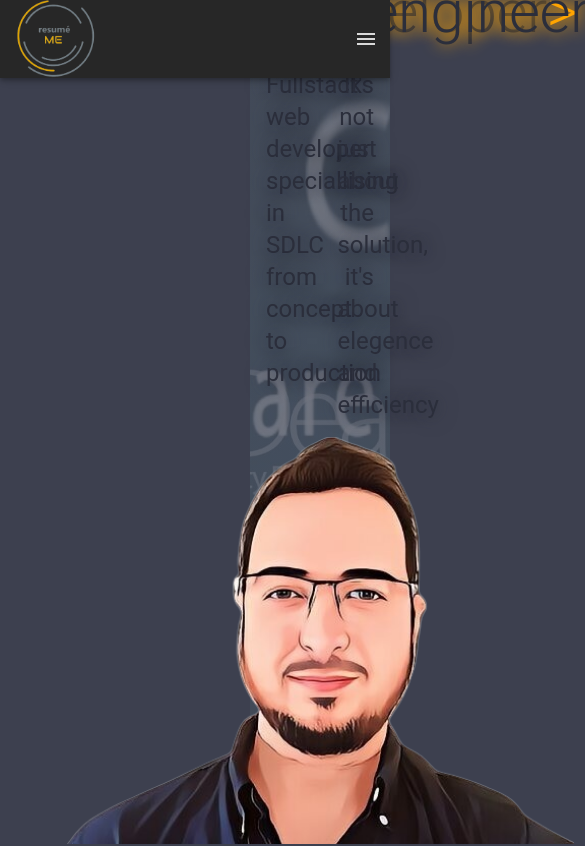
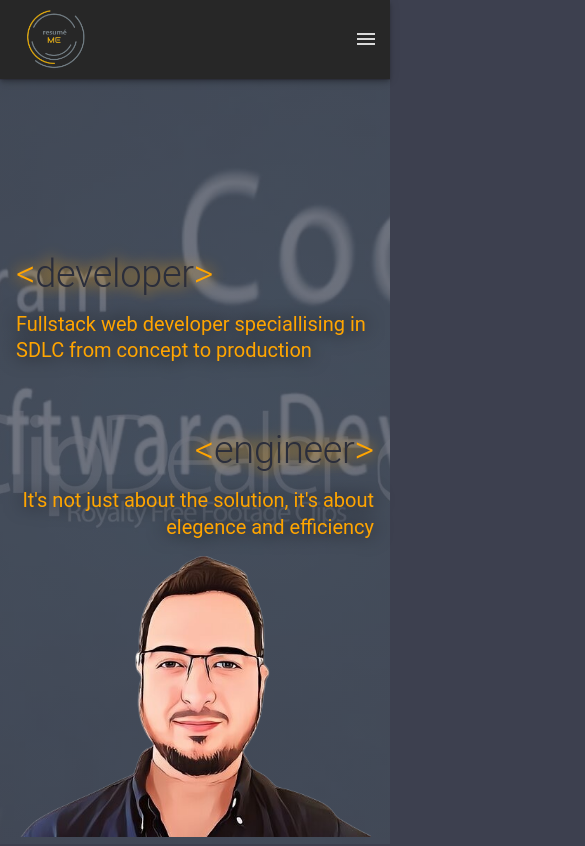
Before and after one commit to Willie-S/resume-react-js, a React (Create React App) app: page / in a window 390 px wide. Shown: the top 846 px of the page, 585 px wide, since content can reach past the window. Built offline with nearby package versions, Linux system fonts and the light colour scheme.

Commit message:
Responsiveness: -Updated the theme, homepage & Navbar for responsiveness;

```diff
--- a/src/components/NavigationBar.jsx
+++ b/src/components/NavigationBar.jsx
@@ -67,13 +67,13 @@ const NavigationBar = (props) => {
                 onClick={() => { window.location.href = "/"}}
                 sx={{
                     padding: "1rem",
-                    display: isMobile ? "none" : "flex",
+                    display: "flex",
                     flexDirection: "column",
                     gap: 1,
                     alignItems: "center"
                 }}
             >
-                <img src={logo} alt="Logo" style={{ width: "80%" }} />
+                <img src={logo} alt="Logo" style={{ width: "80%", display: isMobile ? "none" : "block", }} />
                 <Box>
                     <Typography component="p" variant="overline" textAlign="center" sx={{ color: theme.palette.background.light, lineHeight: "normal" }}>
                         <strong>{PROFILE_DETAILS.fullName}</strong>
@@ -114,7 +114,7 @@ const NavigationBar = (props) => {
                 <>
                     <AppBar position="fixed">
                         <Toolbar>
-                            <img src={logo} alt="Logo" style={{ width: 80, marginRight: "auto" }} />
+                            <img src={logo} alt="Logo" style={{ width: 80, padding: "10px", marginRight: "auto" }} />
                             <IconButton
                                 edge="end"
                                 color="inherit"
@@ -143,7 +143,10 @@ const NavigationBar = (props) => {
                     {drawer}
                 </Drawer>
             )}
-            <Box sx={{marginLeft: `${drawerWidth}px`}}>
+            <Box sx={{
+                marginLeft: `${!isMobile ? drawerWidth : 0}px`,
+                marginTop: `${isMobile ? 5 : 0}rem`
+            }}>
                 {props.children}
             </Box>
         </>
--- a/src/constants/theme.js
+++ b/src/constants/theme.js
@@ -1,4 +1,4 @@
-import { createTheme } from "@mui/material/styles";
+import { createTheme, responsiveFontSizes } from "@mui/material/styles";
 
 const grey = "#3D404F";
 const lightGrey = "#717e85";
@@ -82,7 +82,20 @@ const customTheme = createTheme({
                 },
             },
         },
+        MuiTypography: {
+            styleOverrides: {
+                root: {
+                    "&.sectionTitle": {
+                        textAlign: "center",
+                        textTransform: "uppercase",
+                        width: "fit-content",
+                        padding: "0 20px 10px 20px",
+                        borderBottom: `1px solid ${neonOrange}`
+                    }
+                }
+            }
+        }
     },
 });
 
-export default customTheme;
+export default responsiveFontSizes(customTheme);
--- a/src/page_sections/Home.jsx
+++ b/src/page_sections/Home.jsx
@@ -1,69 +1,91 @@
 import React from "react";
-import { Box, Typography } from "@mui/material";
+import { Box, Typography, useMediaQuery } from "@mui/material";
 import { useTheme } from "@mui/material/styles";
 import BackgroundImg from "../assets/images/background_3.jpg";
-//import HeroImg from "../assets/images/chat_bubble.png";
 import ProfileImg from "../assets/avatars/cartooned_profile_cropped.png";
 import "../index.css";
 
 const Home = () => {
     const theme = useTheme();
+    const isMobile = useMediaQuery((theme) => theme.breakpoints.down("sm"));
     const backdropColor = theme.palette.secondary.light;
     const titleColor = theme.palette.text.secondary;
-    const shadowColor = theme.palette.text.secondary;
+    const shadowColor = "#000";
     const accentColor = theme.palette.text.accent;
 
     return (
         <section
             id="home"
             style={{
-                height: "100vh",
+                minHeight: isMobile ? "calc(100vh - 5rem)" : "100vh",
                 backgroundImage: `linear-gradient(${backdropColor}cc, ${backdropColor}cc), url(${BackgroundImg})`,
                 backgroundSize: "cover",
                 backgroundPosition: "center",
                 backgroundRepeat: "no-repeat",
-            }}
-        >
-            <Box sx={{
-                width: "100%",
-                height: "100%",
                 display: "flex",
                 flexDirection: "column-reverse",
                 alignItems: "center",
-                justifyContent: "flex-start"
-            }}>
-                <Box sx={{
-                    height: "50%"
-                }}>
-                    <img alt="Profile" src={ProfileImg} height="100%" />
+                justifyContent: "flex-start",
+            }}
+        >
+            <Box
+                sx={{
+                    height: "50%",
+                    maxWidth: "90%",
+                }}
+            >
+                <img alt="Profile" src={ProfileImg} width="100%" />
             </Box>
-                <Box sx={{
+            <Box
+                sx={{
                     width: "100%",
                     display: "flex",
-                    justifyContent: "space-between",
-                    animation: 'fallAndBounce 2s ease 0s 1 normal forwards',
-                }}>
-                    <Box width="49%" p={2}>
-                        <Typography component="h1" variant="h2" textAlign="left" sx={{color: titleColor,
-                        textShadow: `0 0 15px ${accentColor}`,}} gutterBottom>
-                            <span style={{color: accentColor}}>{'<'}</span>developer<span style={{color: accentColor}}>{'>'}</span>
+                    flexWrap: "wrap",
+                    gap: "2rem",
+                    justifyContent: "space-evenly",
+                    animation: "fallAndBounce 2s ease 0s 1 normal forwards",
+                }}
+            >
+                <Box flex="1" minWidth="300px" p={2}>
+                    <Typography
+                        component="h1"
+                        variant="h2"
+                        textAlign="left"
+                        sx={{ color: titleColor, textShadow: `0 0 15px ${accentColor}` }}
+                        gutterBottom
+                    >
+                        <span style={{ color: accentColor }}>{"<"}</span>developer
+                        <span style={{ color: accentColor }}>{">"}</span>
                     </Typography>
-                        <Typography component="p" variant="h5" textAlign="left" sx={{color: titleColor, textShadow: `0 0 20px ${shadowColor}`}}>
+                    <Typography
+                        component="p"
+                        variant="h5"
+                        textAlign="left"
+                        sx={{ color: accentColor, textShadow: `0 0 20px ${shadowColor}` }}
+                    >
                         Fullstack web developer speciallising in SDLC from concept to production
                     </Typography>
                 </Box>
-                    <Box width="49%" p={2}>
-                        <Typography component="h1" variant="h2" textAlign="right" sx={{color: titleColor, textShadow: `0 0 15px ${accentColor}`}} gutterBottom>
-                            <span style={{color: accentColor}}>{'<'}</span>engineer<span style={{color: accentColor}}>{'>'}</span>
+                <Box flex="1" minWidth="300px" p={2}>
+                    <Typography
+                        component="h1"
+                        variant="h2"
+                        textAlign="right"
+                        sx={{ color: titleColor, textShadow: `0 0 15px ${accentColor}` }}
+                        gutterBottom
+                    >
+                        <span style={{ color: accentColor }}>{"<"}</span>engineer
+                        <span style={{ color: accentColor }}>{">"}</span>
                     </Typography>
-                        <Typography component="p" variant="h5" textAlign="right" sx={{color: titleColor, textShadow: `0 0 20px ${shadowColor}`}}>
+                    <Typography
+                        component="p"
+                        variant="h5"
+                        textAlign="right"
+                        sx={{ color: accentColor, textShadow: `0 0 20px ${shadowColor}` }}
+                    >
                         It's not just about the solution, it's about elegence and efficiency
                     </Typography>
                 </Box>
-                </Box>
-                {/* <Box height="40%">
-                    <img alt="Hero" src={HeroImg} height="100%"/>
-                </Box> */}
             </Box>
         </section>
     );
```
Lines whose indentation alone changed are shown as unchanged.
